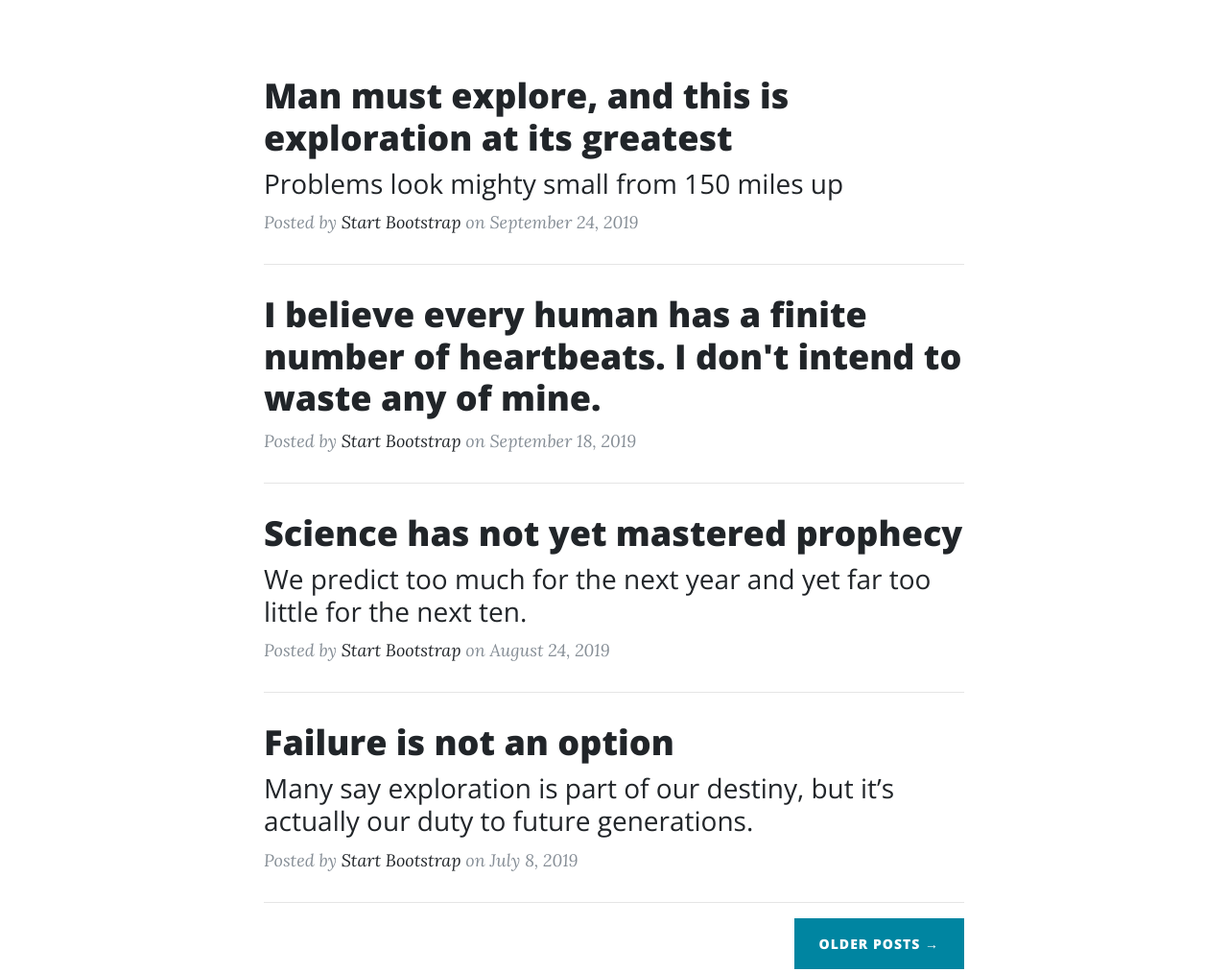
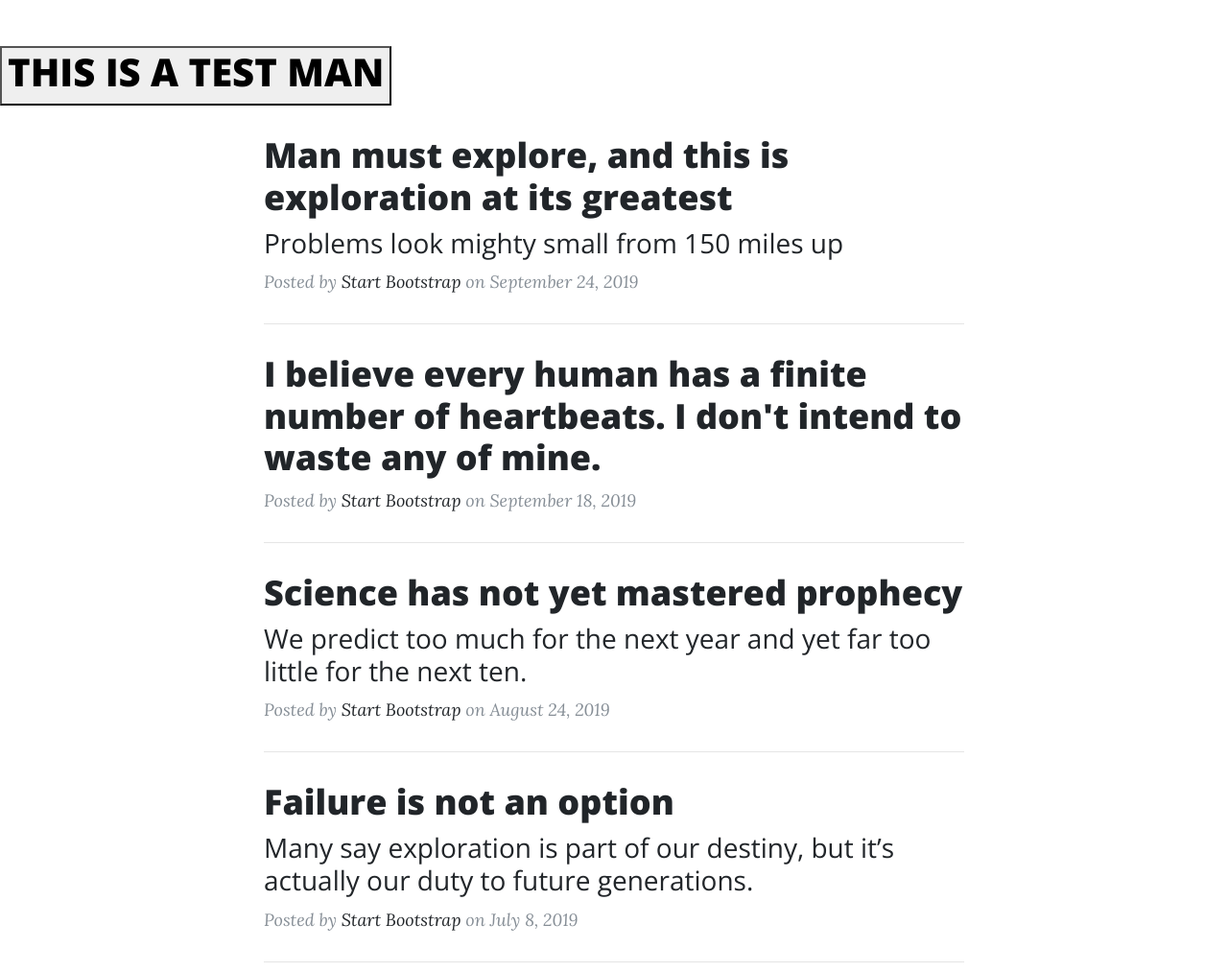
Before and after one commit to haydenut/creative_one, a website: page spartan/index.html in a window 1280 px wide. Shown: the part 534-1547 px from the top of the page at 96% size. Drawn offline with nearby package versions, Linux system fonts and the light colour scheme.

Commit message:
Added a button to test fetching api

```diff
--- a/spartan/index.html
+++ b/spartan/index.html
@@ -63,7 +63,9 @@
   </header>
 
   <!-- Main Content -->
-  <div class="container" id="getQuote">
+  <button id="getQuote" onclick="myFunction()">  <h1  id="getQuote">THIS IS A TEST MAN</h1></button>
+
+  <div class="container">
     <div class="row">
       <div class="col-lg-8 col-md-10 mx-auto">
         <div class="post-preview">
--- a/spartan/js/script.js
+++ b/spartan/js/script.js
@@ -2,7 +2,8 @@
 //YOU DO NOT NEED A KEY TO ACCESS THE DAILY QUOTES!
 //BUT IF YOU WANT TO DO OTHER STUFF THAT NEEDS A KEY, JUST SIGN UP!
 
-document.getElementById("getQuote").addEventListener("click", function(event) {
+function myFunction() {
+        let results = "";
 
   //TO FETCH CURRENT WEATHER
   const url = "https://favqs.com/api/qotd";
@@ -10,13 +11,12 @@ document.getElementById("getQuote").addEventListener("click", function(event) {
     .then(function(response) {
       return response.json();
     }).then(function(json) {
-      let results = "";
       results += '<h2>Weather in ' + json.quote + "</h2>";
      });
 
-      results += "</p><hr/ style='border: 2px solid white'>";
+      results += "<hr/ style='border: 2px solid white'>";
       document.getElementById("getQuote").innerHTML = results;
 
 
 
-});
+};
```
